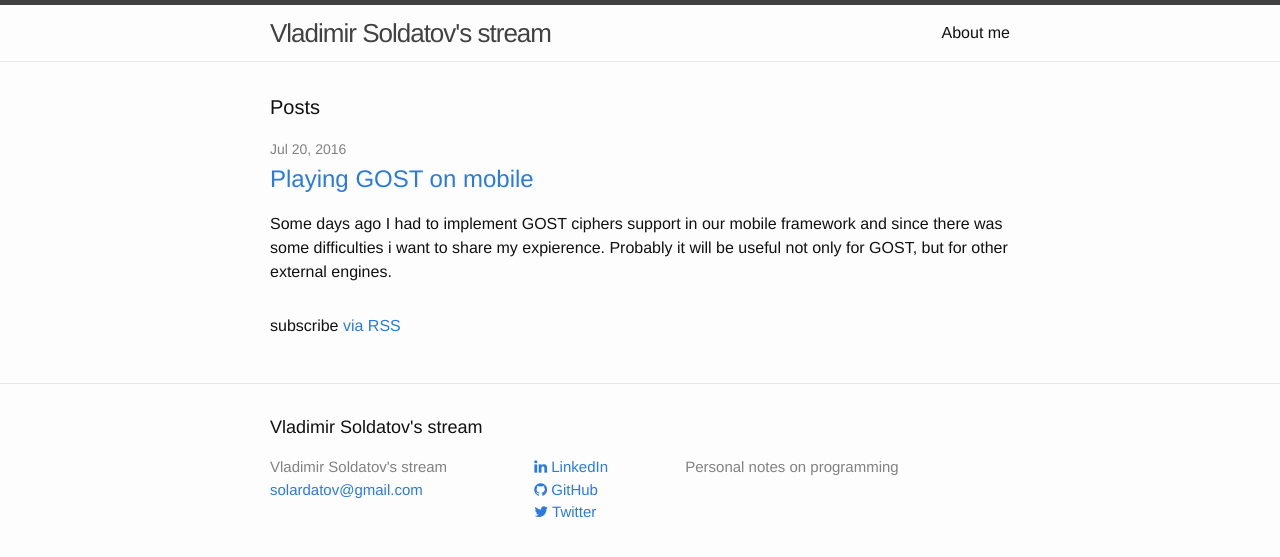
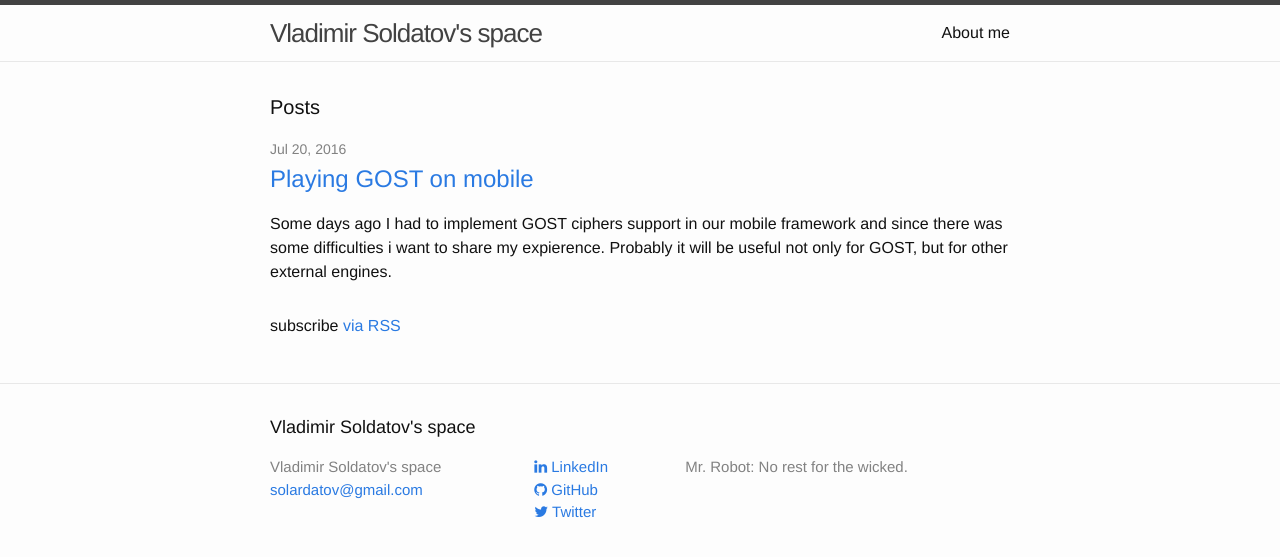
Before and after one commit to solardatov/solardatov.github.io, a Jekyll site: the page built from index.html, in a window 1280 px wide. Shown: the top 557 px of the page. Built offline with Jekyll 4.4.1, drawn with Linux system fonts in a browser that asks for light colours; nearby versions of some CDN libraries.

Commit message:
cosmetic

```diff
--- a/_config.yml
+++ b/_config.yml
@@ -6,10 +6,10 @@
 # 'jekyll serve'. If you change this file, please restart the server process.
 
 # Site settings
-title: Vladimir Soldatov's stream
+title: Vladimir Soldatov's space
 email: solardatov@gmail.com
 description: > # this means to ignore newlines until "baseurl:"
-  Personal notes on programming
+  Mr. Robot: No rest for the wicked.
 baseurl: "" # the subpath of your site, e.g. /blog
 url: "http://soldatov.org" # the base hostname & protocol for your site
 linkedin_username: vsoldatov
```
